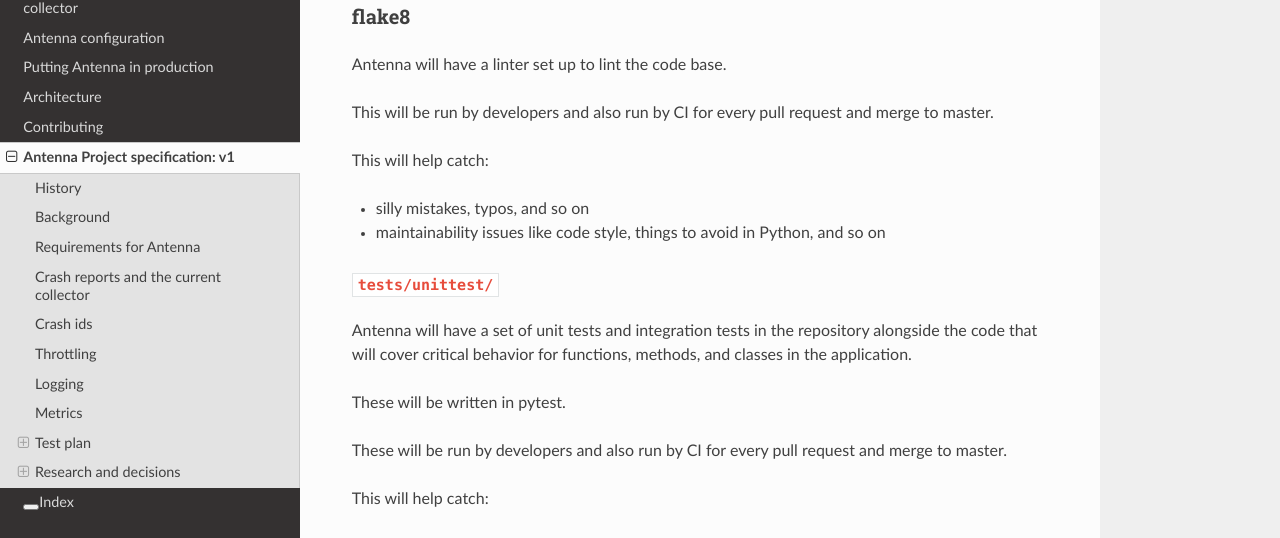
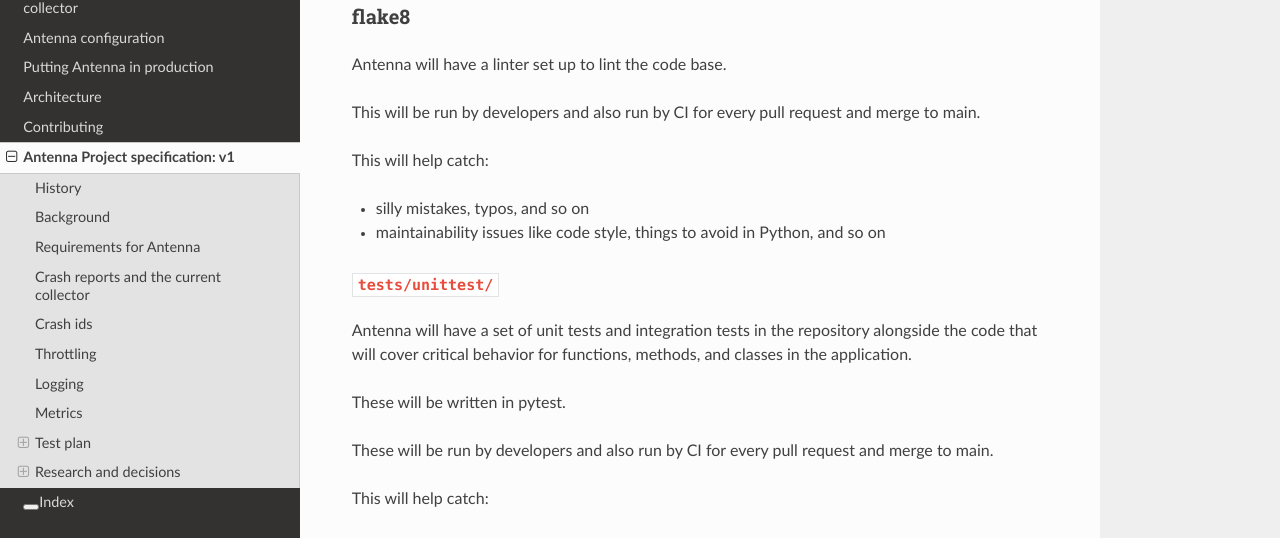
Before and after one commit to mozilla-services/antenna, a Sphinx documentation site: the page built from docs/spec_v1.rst, in a window 1280 px wide and 900 px high, scrolled down 6594 px. Shown: the part 155-693 px from the top of the window. Built offline with Sphinx 7.4.7 and the Read the Docs theme 2.0.0, drawn with Linux system fonts in a browser that asks for light colours; some of the changed text lies outside the part shown.

Commit message:
bug 1645444: switch from master to main

```diff
--- a/CONTRIBUTING.rst
+++ b/CONTRIBUTING.rst
@@ -7,7 +7,7 @@ Code of Conduct
 
 This project and repository is governed by Mozilla's code of conduct and
 etiquette guidelines. For more details please see the `CODE_OF_CONDUCT.md file
-<https://github.com/mozilla-services/antenna/blob/master/CODE_OF_CONDUCT.md>`_.
+<https://github.com/mozilla-services/antenna/blob/main/CODE_OF_CONDUCT.md>`_.
 
 
 Issues
--- a/README.rst
+++ b/README.rst
@@ -14,7 +14,7 @@ other things.
 * Code: https://github.com/mozilla-services/antenna/
 * Documentation: https://antenna.readthedocs.io/
 * Bugs: `Report a bug <https://bugzilla.mozilla.org/enter_bug.cgi?format=__standard__&product=Socorro&component=Antenna>`_
-* Community Participation Guidelines: `Guidelines <https://github.com/mozilla-services/antenna/blob/master/CODE_OF_CONDUCT.md>`_
+* Community Participation Guidelines: `Guidelines <https://github.com/mozilla-services/antenna/blob/main/CODE_OF_CONDUCT.md>`_
 
 
 Quickstart
--- a/docs/index.rst
+++ b/docs/index.rst
@@ -14,7 +14,7 @@ other things.
 * Code: https://github.com/mozilla-services/antenna/
 * Documentation: https://antenna.readthedocs.io/
 * Bugs: `Report a bug <https://bugzilla.mozilla.org/enter_bug.cgi?format=__standard__&product=Socorro&component=Antenna>`_
-* Community Participation Guidelines: `Guidelines <https://github.com/mozilla-services/antenna/blob/master/CODE_OF_CONDUCT.md>`_
+* Community Participation Guidelines: `Guidelines <https://github.com/mozilla-services/antenna/blob/main/CODE_OF_CONDUCT.md>`_
 
 
 Contents
--- a/docs/spec_v1.rst
+++ b/docs/spec_v1.rst
@@ -11,7 +11,7 @@ Antenna Project specification: v1
 History
 =======
 
-https://github.com/mozilla-services/antenna/commits/master/docs/spec_v1.rst
+https://github.com/mozilla-services/antenna/commits/main/docs/spec_v1.rst
 
 
 Background
@@ -326,7 +326,7 @@ flake8
 Antenna will have a linter set up to lint the code base.
 
 This will be run by developers and also run by CI for every pull request and
-merge to master.
+merge to main.
 
 This will help catch:
 
@@ -344,7 +344,7 @@ classes in the application.
 These will be written in pytest.
 
 These will be run by developers and also run by CI for every pull request and
-merge to master.
+merge to main.
 
 This will help catch:
 
--- a/setup.cfg
+++ b/setup.cfg
@@ -32,8 +32,9 @@ github_user = mozilla-services
 github_project = antenna
 bugzilla_product = Socorro
 bugzilla_component = Infra
-main_branch = master
+main_branch = main
 
 [tool:paul-mclendahand]
 github_user = mozilla-services
 github_project = antenna
+main_branch = main
```
Also changed, not shown: 1 other file.
